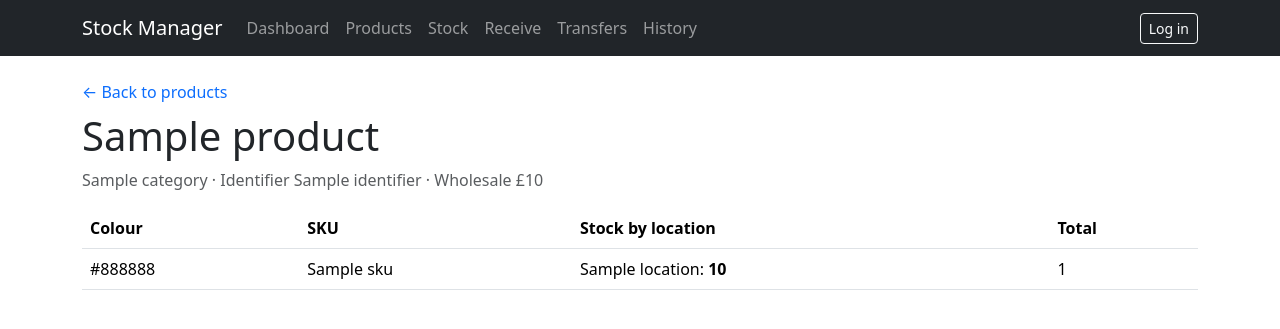
After one commit to oscarzxshi/stockproject, a Django app: template inventory/templates/inventory/product_detail.html in a window 1280 px wide. The commit adds this page. Shown: the top 329 px of the page. Run offline with Django 3.2, Linux system fonts and the light colour scheme; the template is opened without the code that fills it: most values are stand-ins (such as "Sample title", 1, 10 or a date in 2020).

Commit message:
detailed product view

```diff
--- a/inventory/templates/inventory/layout.html
+++ b/inventory/templates/inventory/layout.html
@@ -22,7 +22,7 @@
                         <a class="nav-link {% if request.resolver_match.url_name == 'index' %}active{% endif %}" href="#">Dashboard</a>
                     </li>
                     <li class="nav-item">
-                        <a class="nav-link {% if request.resolver_match.url_name == 'products' %}active{% endif %}" href="{% url 'products' %}">Products</a>
+                        <a class="nav-link {% if request.resolver_match.url_name == 'products' or request.resolver_match.url_name == 'product_detail' or request.resolver_match.url_name == 'add_product' %}active{% endif %}" href="{% url 'products' %}">Products</a>
                     </li>
                     <li class="nav-item">
                         <a class="nav-link {% if request.resolver_match.url_name == 'stock' %}active{% endif %}" href="#">Stock</a>
--- /dev/null
+++ b/inventory/templates/inventory/product_detail.html
@@ -0,0 +1,43 @@
+{% extends "inventory/layout.html" %}
+{% block title %}{{ product.name }}{% endblock %}
+{% block content %}
+
+<a href="{% url 'products' %}" class="text-decoration-none">&larr; Back to products</a>
+
+<h1 class="mt-2">{{ product.name }}</h1>
+<p class="text-muted">
+    {{ product.category }} &middot; Identifier {{ product.identifier }} &middot; Wholesale £{{ product.standard_wholesale_price }}
+</p>
+
+<div class="table-responsive">
+    <table class="table align-middle">
+        <thead>
+            <tr>
+                <th>Colour</th>
+                <th>SKU</th>
+                <th>Stock by location</th>
+                <th>Total</th>
+            </tr>
+        </thead>
+        <tbody>
+            {% for variant in product.variants.all %}
+            <tr>
+                <td>{{ variant.colour }}</td>
+                <td>{{ variant.sku }}</td>
+                <td>
+                    {% for level in variant.stock_level.all %}
+                    <span class="me-3">{{ level.location.name }}: <strong>{{ level.quantity }}</strong></span>
+                    {% empty %}
+                    <span class="text-muted">No stock</span>
+                    {% endfor %}
+                </td>
+                <td>{{ variant.total_stock|default:0 }}</td>
+            </tr>
+            {% empty %}
+            <tr><td colspan="4" class="text-muted">No variants yet.</td></tr>
+            {% endfor %}
+        </tbody>
+    </table>
+</div>
+
+{% endblock %}
--- a/inventory/templates/inventory/products.html
+++ b/inventory/templates/inventory/products.html
@@ -23,7 +23,7 @@
         <tbody>
             {% for product in products %}
             <tr>
-                <td>{{ product.name }}</td>
+                <td><a href="{% url 'product_detail' product.id %}">{{ product.name }}</a></td>
                 <td>{{ product.category }}</td>
                 <td>£{{ product.standard_wholesale_price }}</td>
                 <td>
--- a/inventory/urls.py
+++ b/inventory/urls.py
@@ -10,4 +10,5 @@ urlpatterns = [
     path("logout/", LogoutView.as_view(next_page="login"), name="logout"),
     path("products/", views.products, name="products"),
     path("products/add/", views.add_product, name="add_product"),
+    path("products/<int:product_id>/", views.product_detail, name="product_detail"),
 ]
```
Also changed, not shown: inventory/views.py (+16 -2 lines).
